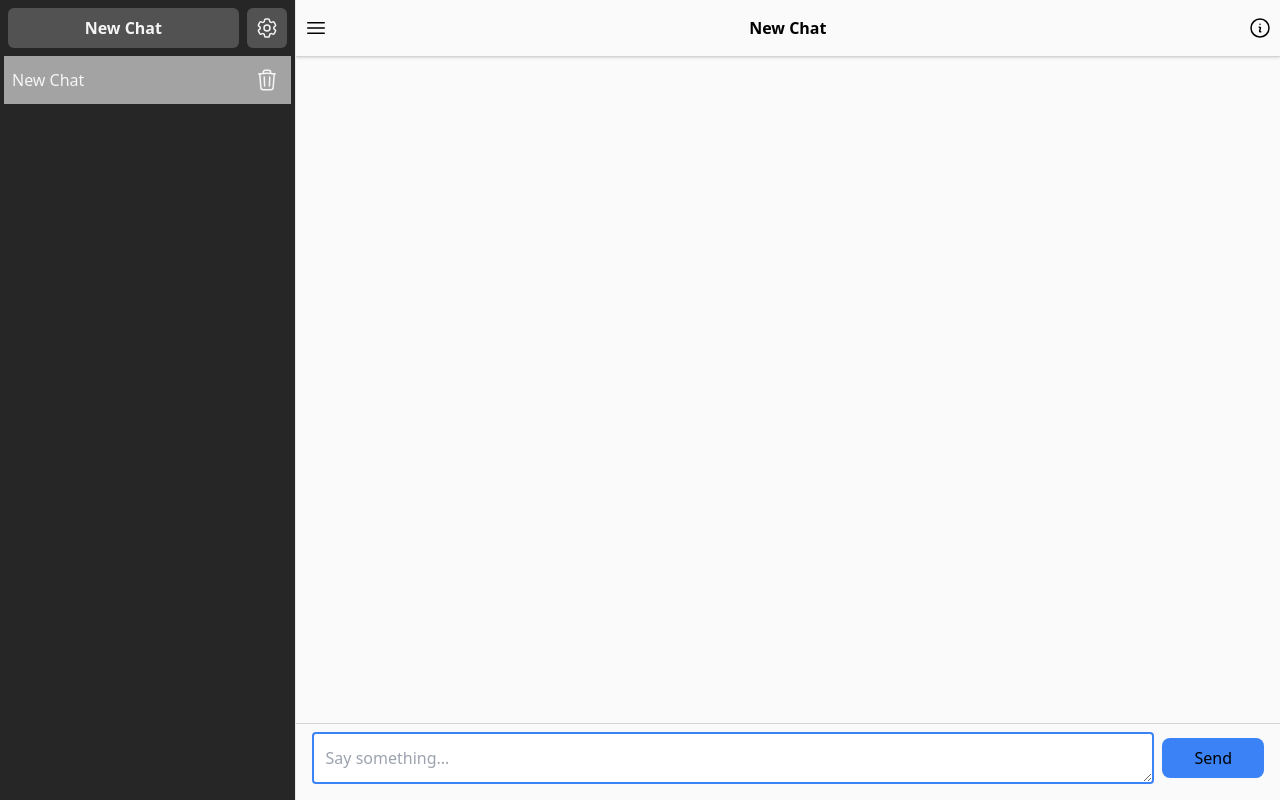
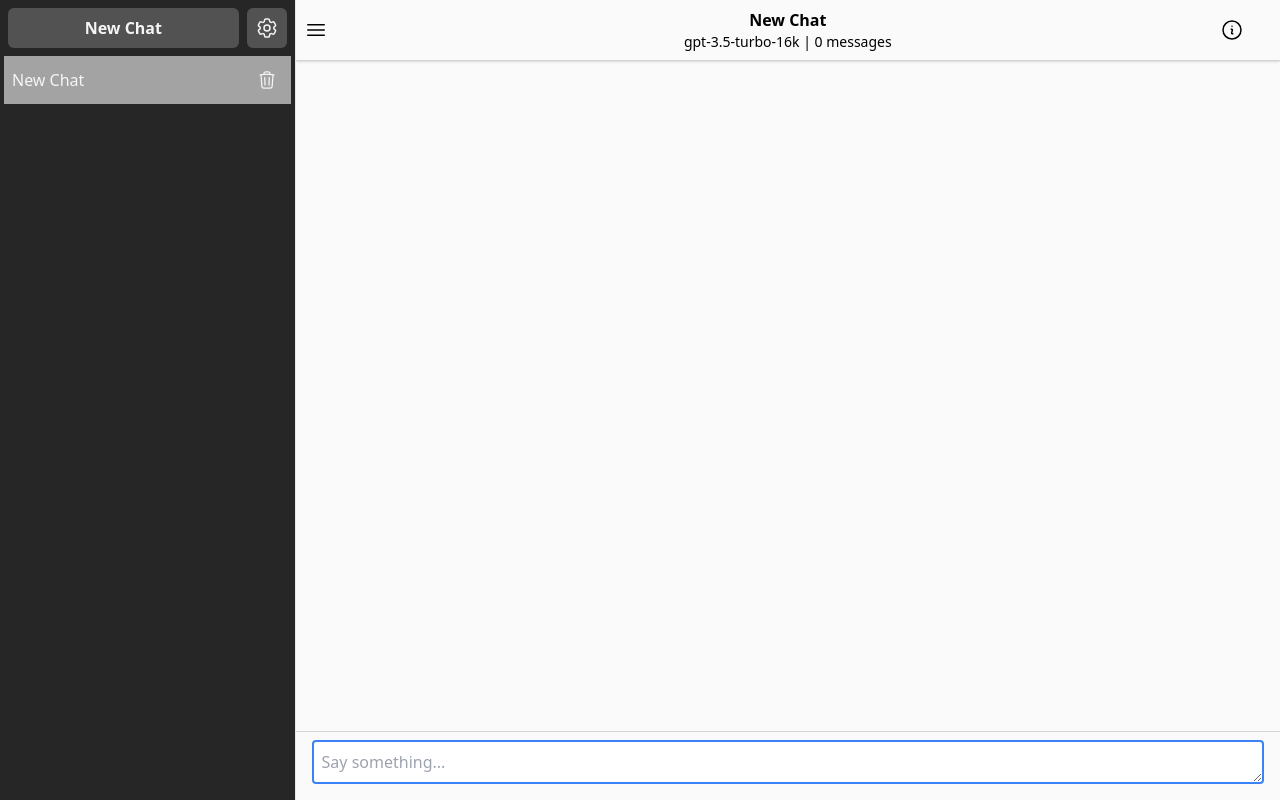
Before and after one commit to jedwards1230/chat, a Next.js app: page / in a window 1280 px wide. Built offline with nearby package versions, Linux system fonts and the light colour scheme.

Commit message:
fix: chat bubbles

```diff
--- a/src/components/Chat.tsx
+++ b/src/components/Chat.tsx
@@ -4,7 +4,6 @@ import ChatBubble from "./ChatBubble";
 import { useChatCtx } from "../providers/ChatProvider";
 import Header from "./Header";
 import ChatInput from "./ChatInput";
-import FunctionBubble from "./FunctionBubble";
 
 export default function Chat() {
 	const { activeThread } = useChatCtx();
@@ -14,13 +13,9 @@ export default function Chat() {
 			<Header />
 			<div className="flex flex-col items-center w-full h-full overflow-scroll">
 				<div className="w-full h-full max-w-4xl p-2">
-					{activeThread.messages.map((m) =>
-						m.function_call ? (
-							<FunctionBubble key={m.id} message={m} />
-						) : (
-							<ChatBubble key={m.id} message={m} />
-						)
-					)}
+					{activeThread.messages.map((m) => (
+						<ChatBubble key={m.id} message={m} type={"text"} />
+					))}
 				</div>
 			</div>
 			<ChatInput />
--- a/src/components/ChatBubble.tsx
+++ b/src/components/ChatBubble/TextBubble.tsx
@@ -1,7 +1,5 @@
 "use client";
 
-import ReactMarkdown from "react-markdown";
-import remarkGfm from "remark-gfm";
 import { SpecialComponents } from "react-markdown/lib/ast-to-react";
 import { NormalComponents } from "react-markdown/lib/complex-types";
 import { Prism as SyntaxHighlighter } from "react-syntax-highlighter";
@@ -9,9 +7,11 @@ import {
 	vs,
 	vscDarkPlus,
 } from "react-syntax-highlighter/dist/esm/styles/prism";
+import ReactMarkdown from "react-markdown";
+import remarkGfm from "remark-gfm";
 import clsx from "clsx";
 
-export default function ChatBubble({ message }: { message: Message }) {
+export default function TextBubble({ message }: { message: string }) {
 	const components: Partial<
 		Omit<NormalComponents, keyof SpecialComponents> & SpecialComponents
 	> = {
@@ -33,7 +33,7 @@ export default function ChatBubble({ message }: { message: Message }) {
 		h6: ({ node, ...props }) => (
 			<h6 {...props} className="text-xs font-bold" />
 		),
-		p: ({ node, ...props }) => <p {...props} className="py-1 text-base" />,
+		p: ({ node, ...props }) => <p {...props} className="text-base" />,
 		blockquote: ({ node, ...props }) => (
 			<blockquote
 				{...props}
@@ -111,21 +111,12 @@ export default function ChatBubble({ message }: { message: Message }) {
 	};
 
 	return (
-		<div
-			className={clsx(
-				"flex flex-col transition-colors items-start justify-center py-1 px-2 m-1 border border-transparent dark:hover:border-neutral-600 hover:border-neutral-400/70 rounded",
-				message.role === "user"
-					? "bg-blue-100 dark:bg-blue-500"
-					: "hover:bg-neutral-200/20 dark:bg-neutral-700"
-			)}
+		<ReactMarkdown
+			className="flex w-full flex-col gap-1.5 overflow-x-scroll rounded pl-2"
+			remarkPlugins={[remarkGfm]}
+			components={components}
 		>
-			<ReactMarkdown
-				className="flex w-full flex-col overflow-x-scroll rounded pl-2 [&>*]:my-1"
-				remarkPlugins={[remarkGfm]}
-				components={components}
-			>
-				{message.content}
-			</ReactMarkdown>
-		</div>
+			{message}
+		</ReactMarkdown>
 	);
 }
--- /dev/null
+++ b/src/components/ChatBubble/index.tsx
@@ -0,0 +1,43 @@
+"use client";
+
+import clsx from "clsx";
+import TextBubble from "./TextBubble";
+import FunctionBubble from "./FunctionBubble";
+
+export default function ChatBubble({
+	message,
+	type,
+}: {
+	message: Message;
+	type: "text" | "function";
+}) {
+	return (
+		<div
+			className={clsx(
+				"flex transition-colors items-start justify-center py-4 px-2 m-1 border border-transparent dark:hover:border-neutral-600 hover:border-neutral-400/70 rounded",
+				message.role === "user"
+					? "bg-blue-100 dark:bg-blue-500"
+					: "hover:bg-neutral-200/20 dark:bg-neutral-700"
+			)}
+		>
+			<div className="flex items-end h-full justify-end">
+				<div
+					className={clsx(
+						"border rounded w-8 h-8 transition-colors items-center justify-center flex",
+						message.role === "user"
+							? "bg-neutral-300 dark:bg-neutral-600 dark:border-neutral-400"
+							: "bg-green-500 dark:border-neutral-400 text-neutral-900"
+					)}
+					title={message.role === "user" ? "You" : "Agent"}
+				>
+					{message.role[0].toUpperCase()}
+				</div>
+			</div>
+			{type === "text" ? (
+				<TextBubble message={message.content} />
+			) : (
+				<FunctionBubble message={message} />
+			)}
+		</div>
+	);
+}
--- a/src/components/ChatHistoryEntry.tsx
+++ b/src/components/ChatHistoryEntry.tsx
@@ -24,8 +24,8 @@ export default function ChatHistoryEntry({ entry }: { entry: ChatEntry }) {
 			}
 		>
 			<div className="flex flex-col max-w-[90%] gap-0 leading-tight">
-				<div>{entry.title}</div>
-				<div className="text-sm truncate">
+				<div className="line-clamp-1">{entry.title}</div>
+				<div className="text-sm line-clamp-1">
 					{entry.messages.length > 0 ? entry.messages[0].content : ""}
 				</div>
 			</div>
--- a/src/components/ChatInput.tsx
+++ b/src/components/ChatInput.tsx
@@ -12,6 +12,17 @@ export default function ChatInput() {
 		dispatch({ type: "CHANGE_INPUT", payload: e.target.value });
 	};
 
+	const onKeyDownHandler = (e: any) => {
+		if (e.key === "Enter" && !e.shiftKey) {
+			e.preventDefault();
+			dispatch({
+				type: "CHANGE_INPUT",
+				payload: e.target.value,
+			});
+			handleSubmit(e);
+		}
+	};
+
 	const inputRows = (input.match(/\n/g) || []).length + 1;
 
 	return (
@@ -20,25 +31,22 @@ export default function ChatInput() {
 			className="flex items-center justify-center w-full gap-2 px-4 pt-2 pb-8 border-t shadow-xl sm:pb-4 dark:shadow-none border-neutral-300 dark:border-neutral-600 dark:border-0 justify-self-end "
 		>
 			<motion.textarea
-				initial={{ padding: "0.75rem", opacity: 0 }}
-				whileFocus={{ padding: "1rem", opacity: 1 }}
-				animate={{ padding: "0.75rem", opacity: 1 }}
-				transition={{
-					duration: 0.2,
-				}}
 				placeholder="Say something..."
 				value={input}
 				autoFocus
 				rows={inputRows > 10 ? 10 : inputRows}
 				onChange={handleInputChange}
+				onKeyDown={onKeyDownHandler}
 				className="flex-1 w-full p-2 focus:border-blue-500 border-2 border-transparent rounded dark:bg-neutral-600  focus:outline-none"
 			/>
-			<button
-				className="px-8 py-2 focus:outline-none transition-colors rounded-lg bg-blue-500 dark:bg-blue-500 hover:bg-blue-400 dark:hover:bg-blue-400"
-				type="submit"
-			>
-				Send
-			</button>
+			{input && (
+				<button
+					className="px-6 py-1.5 text-neutral-50 focus:outline-none transition-colors rounded-lg border border-transparent focus:border-blue-500 focus:bg-blue-400 bg-blue-500 dark:bg-blue-500 hover:bg-blue-400 dark:hover:bg-blue-400"
+					type="submit"
+				>
+					Send
+				</button>
+			)}
 		</form>
 	);
 }
--- a/src/components/Header.tsx
+++ b/src/components/Header.tsx
@@ -20,7 +20,7 @@ export default function Header() {
 	};
 
 	return (
-		<div className="grid w-full grid-cols-12 px-2 py-4 border-b shadow border-neutral-300 dark:bg-neutral-900/75 dark:border-neutral-500 bg-neutral-50">
+		<div className="grid w-full grid-cols-12 px-2 py-2 border-b shadow border-neutral-300 dark:bg-neutral-900/75 dark:border-neutral-500 bg-neutral-50">
 			<button
 				className={clsx(
 					"col-span-1 cursor-pointer",
@@ -30,11 +30,15 @@ export default function Header() {
 			>
 				<Bars />
 			</button>
-			<p className="col-span-10 font-semibold text-center">
-				{activeThread.title}
-			</p>
+			<div className="col-span-10 text-center">
+				<p className="font-semibold">{activeThread.title}</p>
+				<p className="font-light text-sm">
+					{activeThread.agentConfig.model} |{" "}
+					{activeThread.messages.length} messages
+				</p>
+			</div>
 			<button
-				className="flex justify-end col-span-1 cursor-pointer"
+				className="flex justify-center items-center col-span-1 cursor-pointer"
 				onClick={handleAgentEditorToggle}
 			>
 				<Information />
--- a/src/components/Icons/Trash.tsx
+++ b/src/components/Icons/Trash.tsx
@@ -6,7 +6,7 @@ export default function Trash() {
 			viewBox="0 0 24 24"
 			strokeWidth={1.5}
 			stroke="currentColor"
-			className="w-6 h-6"
+			className="w-5 h-5"
 		>
 			<path
 				strokeLinecap="round"
--- a/src/providers/ChatProvider.tsx
+++ b/src/providers/ChatProvider.tsx
@@ -198,7 +198,7 @@ export function ChatProvider({ children }: { children: React.ReactNode }) {
 								return;
 							}
 
-							const accumulatedResponse = chunks.reduce(
+							accumulatedResponse = chunks.reduce(
 								(acc: string, curr: any) => {
 									if (!curr) return acc;
 									const res = curr.choices[0];
@@ -239,6 +239,7 @@ export function ChatProvider({ children }: { children: React.ReactNode }) {
 						});
 
 						if (tool) {
+							//console.log(accumulatedResponse, tool);
 							const { input } = JSON.parse(accumulatedResponse);
 							const assistantMsg: Message = {
 								id: assistantId,
```
Also changed, not shown: src/components/ChatBubble/FunctionBubble.tsx (renamed from src/components/FunctionBubble.tsx).
